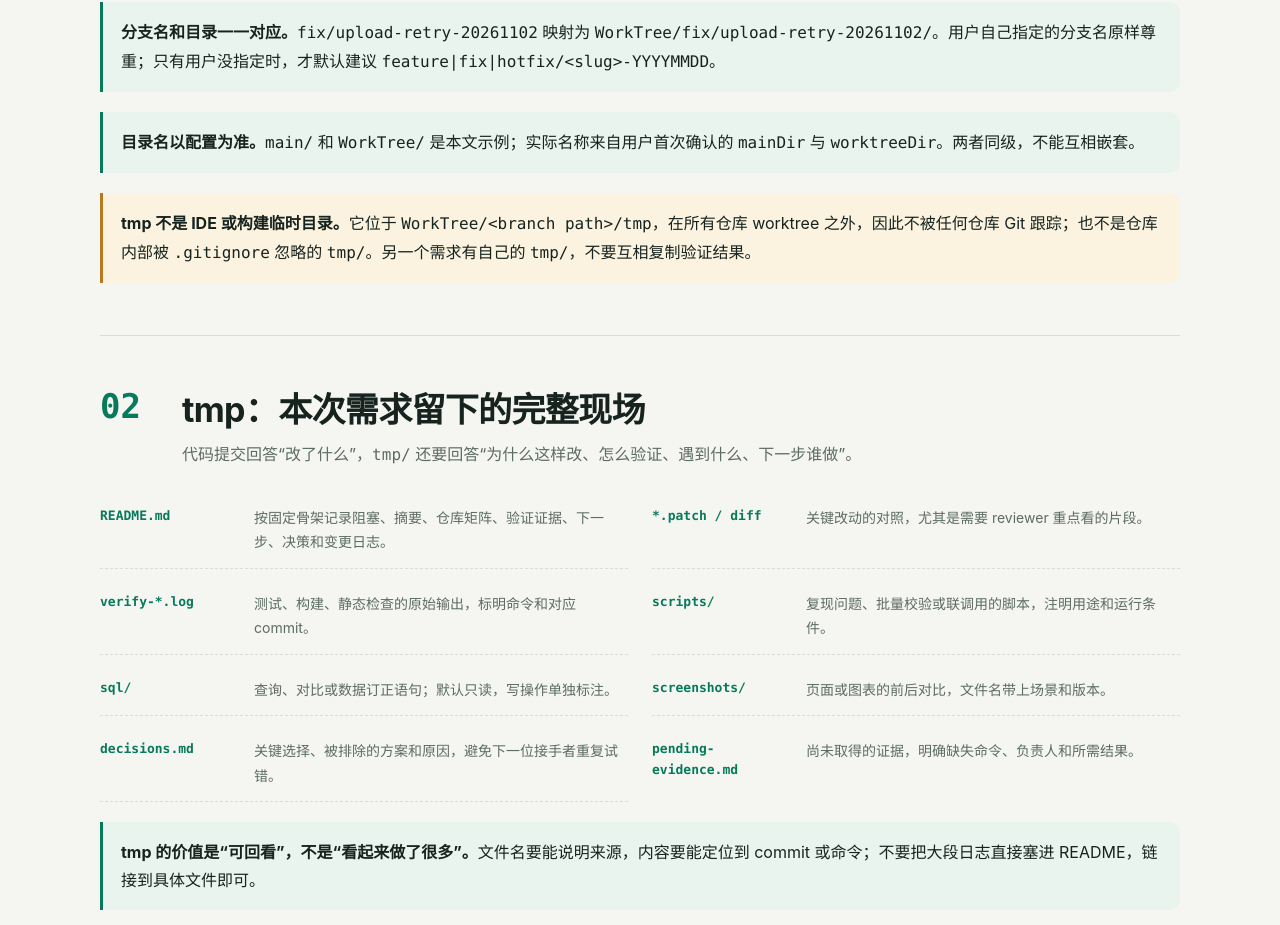
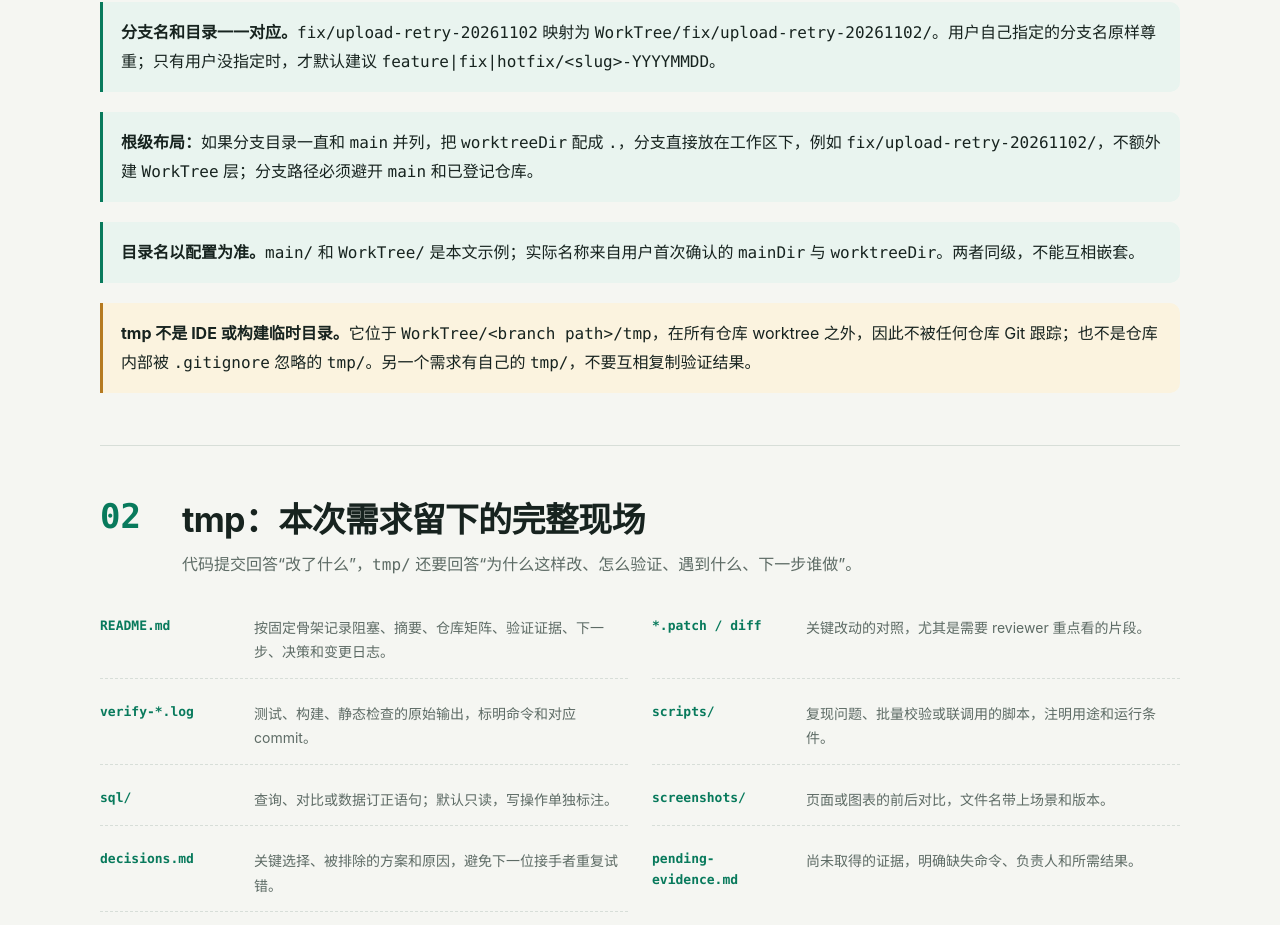
Before and after one commit to xiao-en-5970/agent-multi-repo-worktree-dev, a plain HTML site: page docs/visualizations/standard-workflow.html in a window 1280 px wide. Shown: the part 1396-2321 px from the top of the page. Drawn offline with Linux system fonts and the light colour scheme.

Commit message:
docs: show root-level worktree layout

```diff
--- a/docs/visualizations/standard-workflow.html
+++ b/docs/visualizations/standard-workflow.html
@@ -258,6 +258,10 @@ footer p{margin:4px 0;color:var(--muted)}
   </div>
 
   <div class="note">
+    <p><strong>根级布局：</strong>如果分支目录一直和 <code>main</code> 并列，把 <code>worktreeDir</code> 配成 <code>.</code>，分支直接放在工作区下，例如 <code>fix/upload-retry-20261102/</code>，不额外建 <code>WorkTree</code> 层；分支路径必须避开 <code>main</code> 和已登记仓库。</p>
+  </div>
+
+  <div class="note">
     <p><strong>目录名以配置为准。</strong><code>main/</code> 和 <code>WorkTree/</code> 是本文示例；实际名称来自用户首次确认的 <code>mainDir</code> 与 <code>worktreeDir</code>。两者同级，不能互相嵌套。</p>
   </div>
 
```
Also changed, not shown: docs/visualizations/standard-workflow.png, 1 other file.
